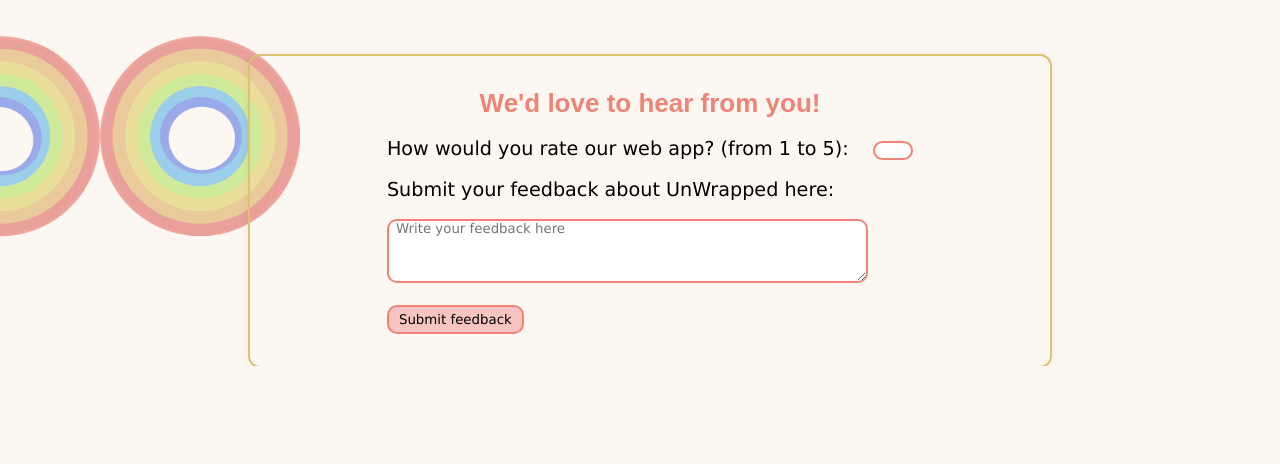
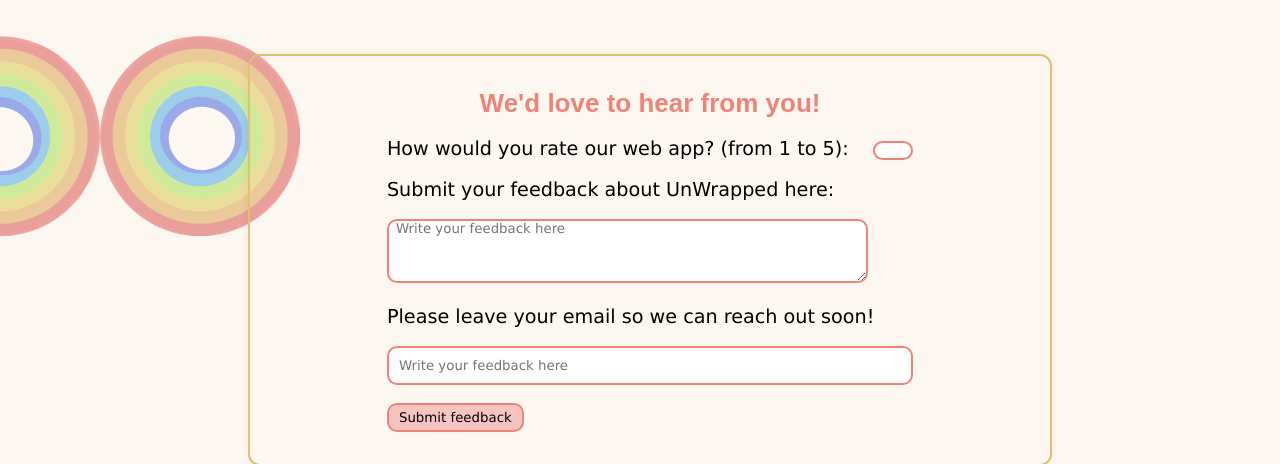
Before and after one commit to aarushkachhawa/UnWrapped, a Django app: page /contact/ in a window 1280 px wide. Shown: the part 664-1128 px from the top of the page. Before the commit the page ends 1030 px from the top, so only its background shows below. Run offline with Django 5.2, Linux system fonts and the light colour scheme; some web fonts are replaced.

Commit message:
created an email place in contact dev.

```diff
--- a/templates/contact.html
+++ b/templates/contact.html
@@ -305,6 +305,24 @@
             border: 2px #c4b3ff solid;
         }
 
+        .styled-email {
+        border: 2px #ef8378 solid;
+        background-color: white; /* White background */
+        color: black;
+        padding: 10px;
+        border-radius: 10px;
+        font-family: Verdana, Geneva, Tahoma, sans-serif;
+        font-weight: normal;
+        width: 100%; /* Ensures it's responsive */
+    }
+
+body.dark-mode .styled-email {
+    border:  2px #c4b3ff solid;
+    background-color:  #ded4fb;
+
+}
+
+
         .alignment {
             display: flex;
             flex-direction: column;
@@ -518,6 +536,7 @@
 
                     <br><br>
 
+
                     <label for="feedback">
                         {% if language == "english" %}
                             Submit your feedback about UnWrapped here:
@@ -528,7 +547,22 @@
                         {% endif %}
                     </label>
                     <br><br>
+
                     <textarea id="feedback" name="feedback" rows="4" cols="65" placeholder="{% if language == 'english' %}Write your feedback here{% elif language == 'hindi' %}अपनी प्रतिक्रिया यहां लिखें{% elif language == 'mandarin' %}在这里写下您的反馈{% endif %}"></textarea>
+                    <br><br>
+
+
+                    <label for="email">
+                        {% if language == "english" %}
+                            Please leave your email so we can reach out soon!
+                        {% elif language == "hindi" %}
+                            कृपया अपना ईमेल छोड़ें ताकि हम शीघ्र ही आपसे संपर्क कर सकें!
+                        {% elif language == "mandarin" %}
+                            请留下您的电子邮件，以便我们尽快与您联系!
+                        {% endif %}
+                    </label>
+                    <br><br>
+                    <input type="email" id="email" class="data-field email-field styled-email" placeholder="{% if language == 'english' %}Write your feedback here{% elif language == 'hindi' %}अपनी प्रतिक्रिया यहां लिखें{% elif language == 'mandarin' %}在这里写下您的反馈{% endif %}">
 
                     <br><br>
 
```
